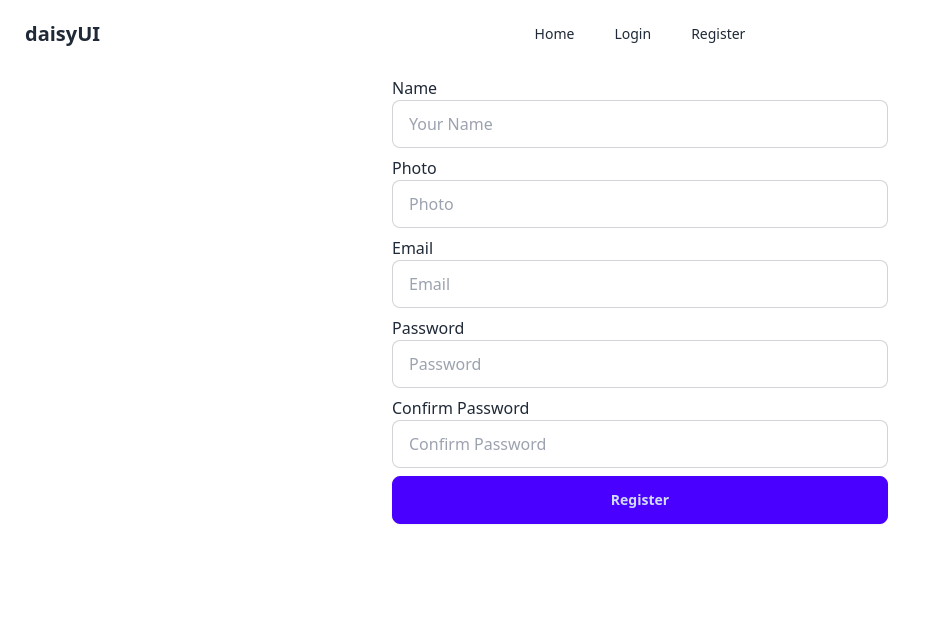
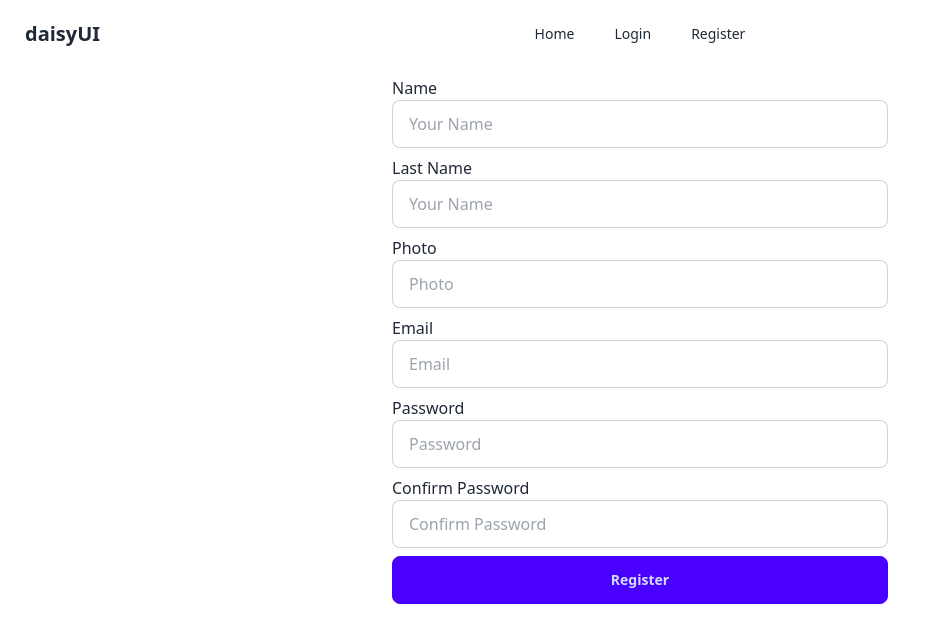
Before and after one commit to alalhosen/firebase-auth-concept, a React (Vite) app: page /register in a window 1280 px wide. Shown: the top 642 px of the page, without its empty margins (0-925 px from the left). Built offline with nearby package versions, Linux system fonts and the light colour scheme.

Commit message:
last name input field add

```diff
--- a/src/components/Register/Register.jsx
+++ b/src/components/Register/Register.jsx
@@ -57,6 +57,16 @@ const Register = () => {
             className="input input-bordered w-full"
           />
         </div>
+        {/* ............ */}
+        <div>
+          <p>Last Name</p>
+          <input
+            name="name"
+            type="text"
+            placeholder="Your Name"
+            className="input input-bordered w-full"
+          />
+        </div>
         <div>
           <p>Photo</p>
           <input
```
